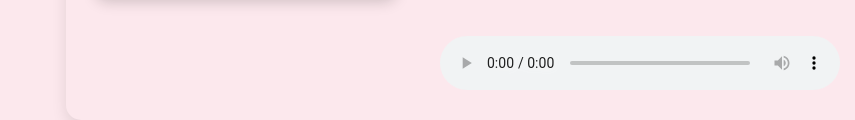
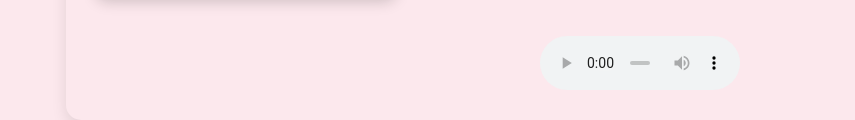
Before and after one commit to ALAS27/rein, a plain HTML site: page angel_yonson_file/angel_yonson.html in a window 1280 px wide. Shown: the part 709-829 px from the top of the page, 0-855 px from the left. Drawn offline with Linux system fonts and the light colour scheme.

Commit message:
Update angel_yonson.css

```diff
--- a/angel_yonson_file/angel_yonson.css
+++ b/angel_yonson_file/angel_yonson.css
@@ -88,6 +88,6 @@ body {
 }
 
 audio {
-    width: 100%;
-    max-width: 400px;
+    width: 50%;
+    max-width: 200px;
 }
```
